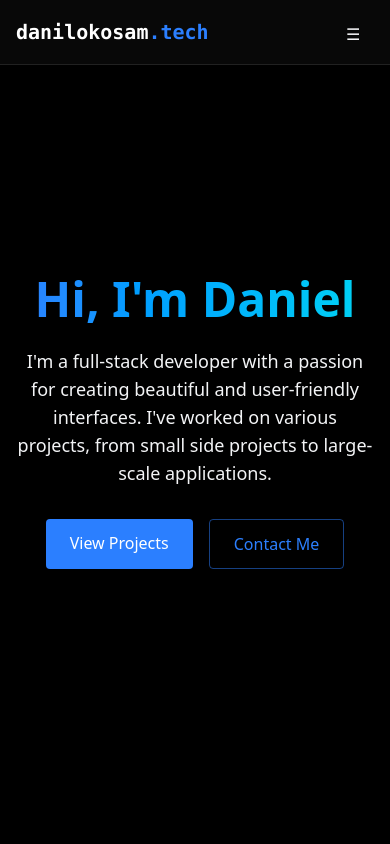
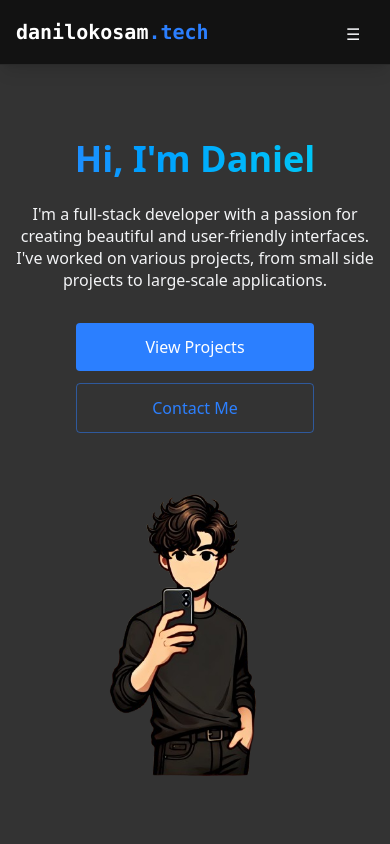
Before and after one commit to danilokosam/portfolio-2025-dxni, a React (Vite) app: page / in a window 390 px wide. Shown: the top 844 px of the page. Built offline with nearby package versions, Linux system fonts and the light colour scheme.

Commit message:
Incorporación de skin mas cambio de diseño en mobile

```diff
--- a/src/App.jsx
+++ b/src/App.jsx
@@ -15,7 +15,7 @@ export const App = () => {
       <div
         className={`min-h-screen transition-opacity duration-700 ${
           isLoaded ? "opacity-100" : "opacity-0"
-        } bg-black text-gray-100`}
+        } bg-[#333] text-gray-100`}
       >
         <Navbar menuOpen={menuOpen} setMenuOpen={setMenuOpen} />
         <MobileMenu menuOpen={menuOpen} setMenuOpen={setMenuOpen} />
--- a/src/components/LoadingScreen.jsx
+++ b/src/components/LoadingScreen.jsx
@@ -24,7 +24,7 @@ export const LoadingScreen = ({ onComplete }) => {
 
   return (
     <div className="fixed inset-0 z-50 bg-black text-gray-100 flex flex-col items-center justify-center">
-      <div className="mb-4 text-4xl font-mono font-bold">
+      <div className="mb-4 text-2xl md:text-4xl font-mono font-bold">
         {text}
         <span className="animate-blink ml-1"> | </span>
       </div>
--- a/src/components/sections/About.jsx
+++ b/src/components/sections/About.jsx
@@ -62,7 +62,7 @@ export const About = () => {
         </div>
 
         <div className="grid grid-cols-1 md:grid-cols-2 gap-6 mt-8">
-          <div className="p-6 rounded-xl border-white/10 boreder hover:-translate-y-1 transition-all">
+          <div className="p-6 rounded-xl border-white/10 border hover:-translate-y-1 transition-all">
             <h3 className="text-xl font-bold mb-4">🏫 Education</h3>
             <ul className="list-disc list-inside text-gray-300 space-y-2">
               <li>Software Engineering, University of California, Berkeley</li>
--- a/src/components/sections/Home.jsx
+++ b/src/components/sections/Home.jsx
@@ -1,19 +1,22 @@
+import skin from "../../assets/img/25470495-288f-4824-9cf9-e69f0499dc38-removebg-preview.png";
+
 export const Home = () => {
   return (
     <section
       id="home"
-      className="min-h-screen flex items-center justify-center relative"
+      className="min-h-screen flex flex-col md:flex-row items-center justify-center relative"
     >
-      <div className="text-center z-10 px-4">
-        <h1 className="text-5xl md:text-7xl font-bold mb-6 bg-gradient-to-r from-blue-500 to-cyan-400 bg-clip-text text-transparent leading-right ">
+      {/* Presentacion */}
+      <div className="text-center z-10 px-4 order-1 md:order-none md:h-[480px] flex flex-col justify-center mt-24">
+        <h1 className="text-4xl md:text-7xl font-bold mb-6 bg-gradient-to-r from-blue-500 to-cyan-400 bg-clip-text text-transparent leading-right ">
           Hi, I'm Daniel
         </h1>
-        <p className="text-gray-100 text-lg mb-8 max-w-lg mx-auto">
+        <p className="text-gray-100 text-base md:text-lg mb-8 max-w-lg mx-auto leading-snug">
           I'm a full-stack developer with a passion for creating beautiful and
           user-friendly interfaces. I've worked on various projects, from small
           side projects to large-scale applications.
         </p>
-        <div className="flex justify-center space-x-4">
+        <div className="flex flex-col sm:flex-row justify-center gap-3 md:gap-4 w-2/3 mx-auto">
           <a
             href="#projects"
             className="bg-blue-500 text-white py-3 px-6 rounded font-medium transition relative overflow-hidden hover:-translate-y-0.5 hover:shadow-[0_0_15px_rgba(59,130,246,0.4)]"
@@ -30,6 +33,16 @@ export const Home = () => {
           </a>
         </div>
       </div>
+      {/* Presentacion */}
+      {/* Skin */}
+      <div className="h-80 md:h-[480px] overflow-hidden order-2 md:order-none flex items-center justify-center mt-12 md:mt-24">
+        <img
+          src={skin}
+          alt="Daniel's skin"
+          className="w-full h-auto max-h-full object-contain"
+        ></img>
+      </div>
+      {/* Skin */}
     </section>
   );
 };
--- a/src/index.css
+++ b/src/index.css
@@ -4,7 +4,7 @@ html,
 body {
   margin: 0;
   padding: 0;
-  background-color: #333;
+  background-color: #f3f4f6;
   color: #f3f4f6;
 }
 
```
Also changed, not shown: src/assets/img/25470495-288f-4824-9cf9-e69f0499dc38-removebg-preview.png (added).
